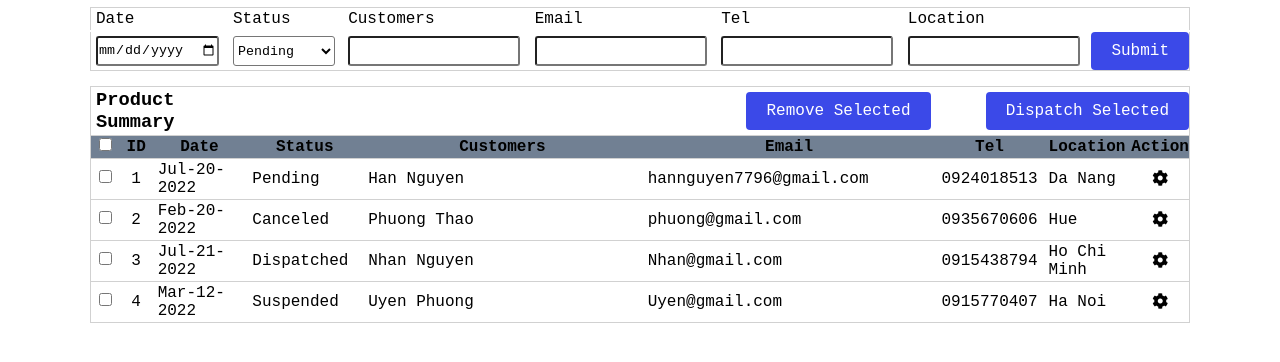
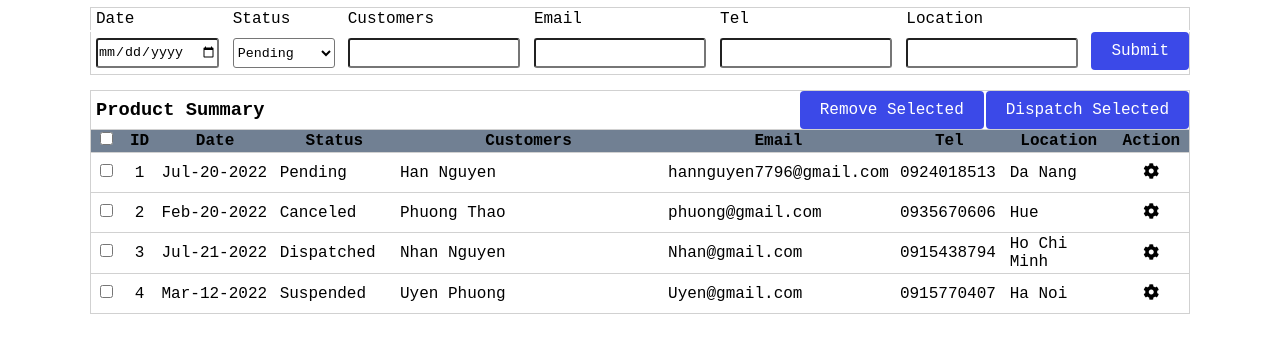
Before and after one commit to SolembumZzz/CG-CS1-Order-manager, a plain HTML site: page index.html in a window 1280 px wide. Shown: the part 40-402 px from the top of the page. Drawn offline with Linux system fonts and the light colour scheme.

Commit message:
additional css

```diff
--- a/index.css
+++ b/index.css
@@ -45,10 +45,10 @@ th:not(:last-child), td:not(:last-child) {
 }
 
 #orderList td:nth-child(5) {
-    width: 35%;
+    width: 25%;
 }
 #orderList td:nth-child(6) {
-    width: 30%;
+    width: 20%;
 }
 
 #orderList td:nth-child(7), #orderList td:nth-child(8) {
@@ -88,10 +88,15 @@ th:not(:last-child), td:not(:last-child) {
     background-color: #3b49e8;
     border-color: currentcolor;
     color: white;
+    margin-left: 2px;
 }
 
 .tr-btn {
     text-align: right;
+}
+
+#tb-create .btn-blue {
+    margin-bottom: 4px;
 }
 
 .select {
--- a/index.html
+++ b/index.html
@@ -51,8 +51,7 @@
                         <td colspan="3">
                             <h3>Product Summary</h3>
                         </td>
-                        <td colspan="3" class="tr-btn"><button type="button" class="btn btn-blue" onclick="removeSelected()">Remove Selected</button></td>
-                        <td colspan="4" class="tr-btn"><button type="button" class="btn btn-blue" onclick="dispatchSelected()">Dispatch Selected</button></td>
+                        <td colspan="7" class="tr-btn"><button type="button" class="btn btn-blue" onclick="removeSelected()">Remove Selected</button><button type="button" class="btn btn-blue" onclick="dispatchSelected()">Dispatch Selected</button></td>
                     </tr>
                     <tr class="titleList">
                         <th><input type="checkbox" onclick="selectAll(this)" value="unchecked" id="deeBox"></th>
```
